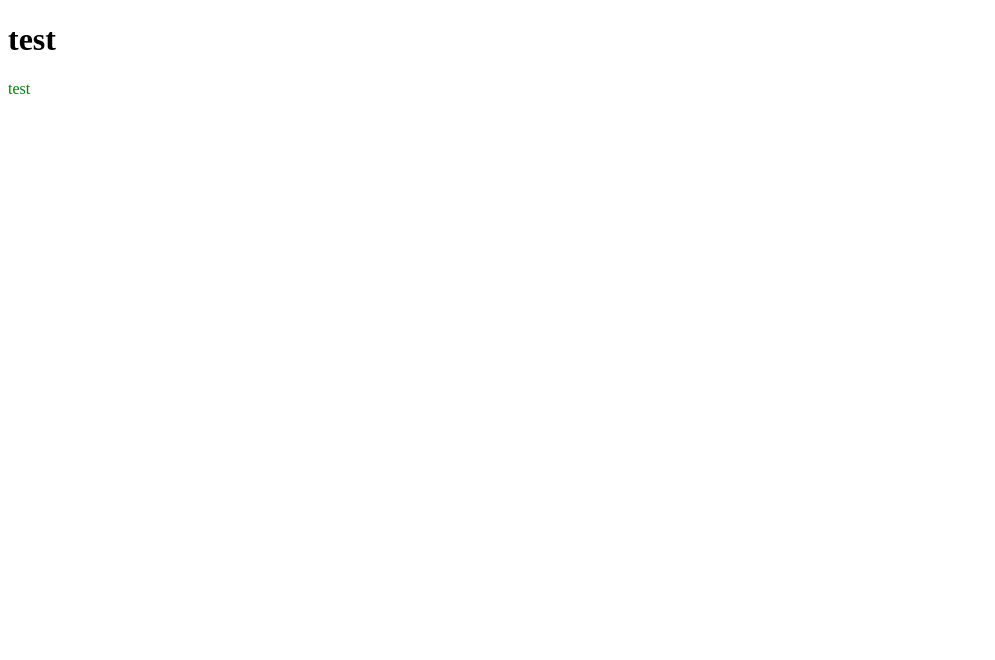
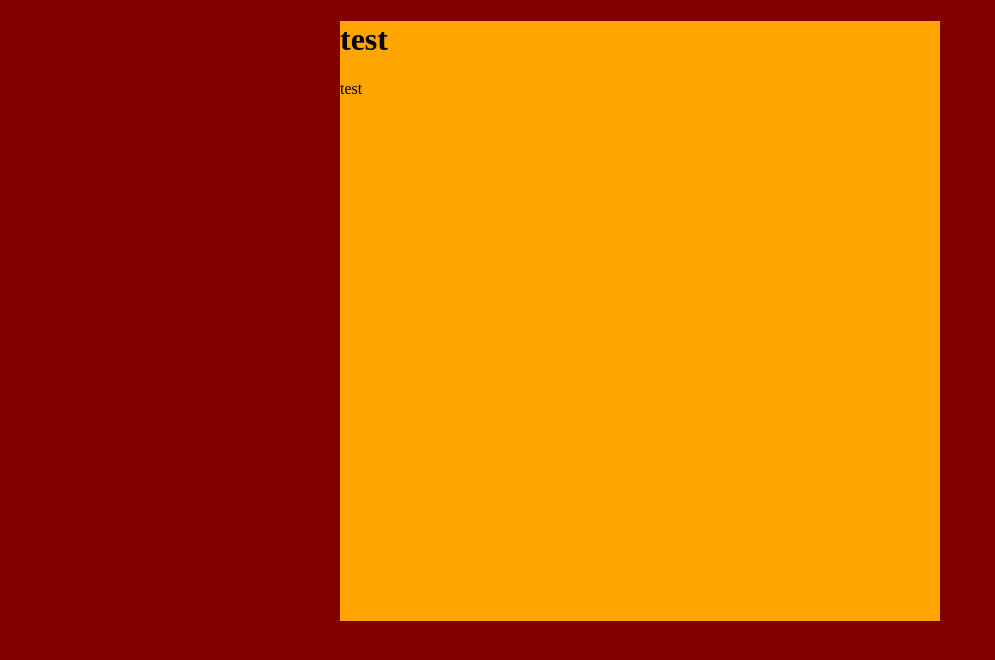
Before and after one commit to N0ah13579/CyberWebb, a plain HTML site: page index.html in a window 1280 px wide. Shown: the whole page, without its empty margins (0-995 px from the left). Drawn offline with Linux system fonts and the light colour scheme.

Commit message:
Update style.css

```diff
--- a/styles/style.css
+++ b/styles/style.css
@@ -1,3 +1,11 @@
-p {
-	color: green;
+html {
+	background-color: maroon;
 }
+
+body {
+	background-color: orange;
+	margin: auto;
+	max-width: 600px;
+	height: 600px;
+
+}
```
